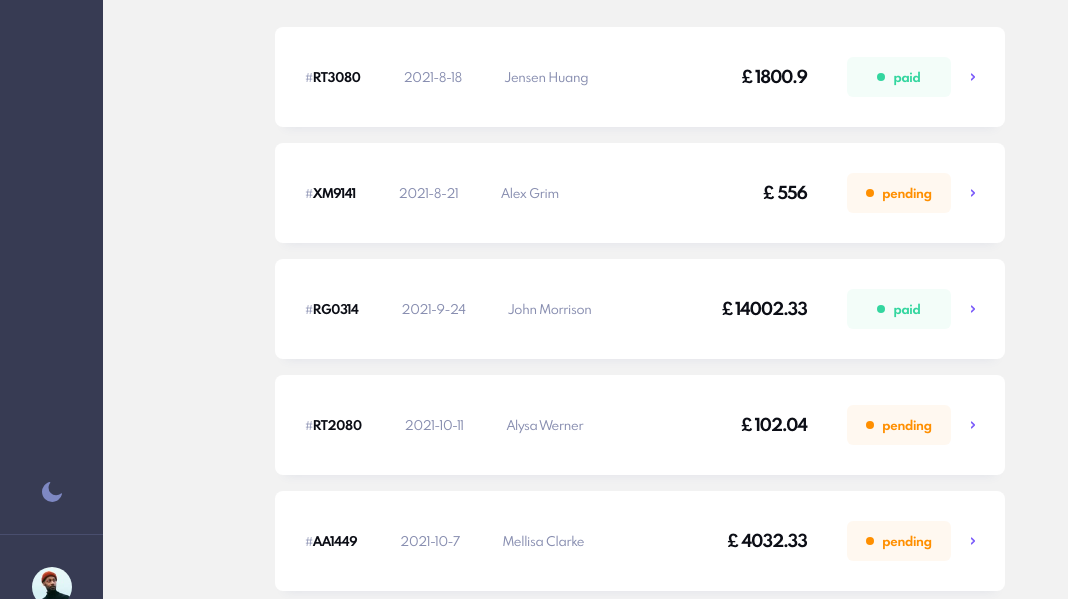
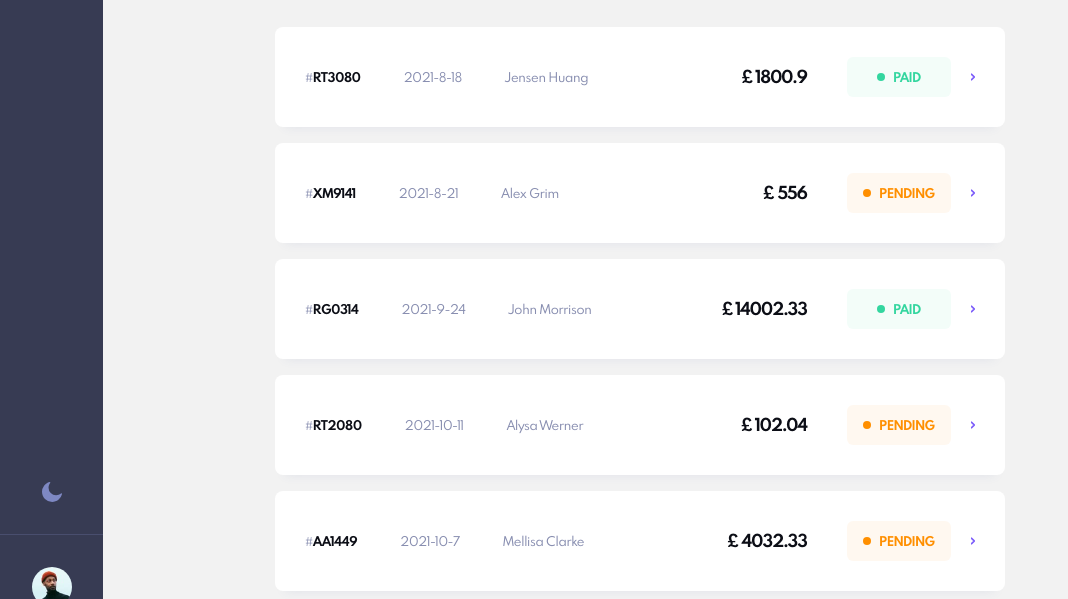
Before and after one commit to Fathiah2006/invoice-app-hng, a React (Vite) app: page / in a window 1280 px wide. Shown: the part 169-768 px from the top of the page, without its empty margins (0-1068 px from the left). Built offline with nearby package versions, Linux system fonts and the light colour scheme.

Commit message:
Convert invoice status text to uppercase for consistency

```diff
--- a/src/components/Invoice/Invoice.jsx
+++ b/src/components/Invoice/Invoice.jsx
@@ -44,7 +44,7 @@ const Invoice = ({ invoice, onInvoiceClick }) => {
             <div className={`invoice__status-wrap ${invoiceStatusWrap}`}>
               <div className={`invoice__status-dot ${invoiceStatusDot}`}></div>
               <p className={`invoice__status ${invoiceStatus}`}>
-                {invoice.status}
+                {invoice.status.toUpperCase()}
               </p>
             </div>
 
```
